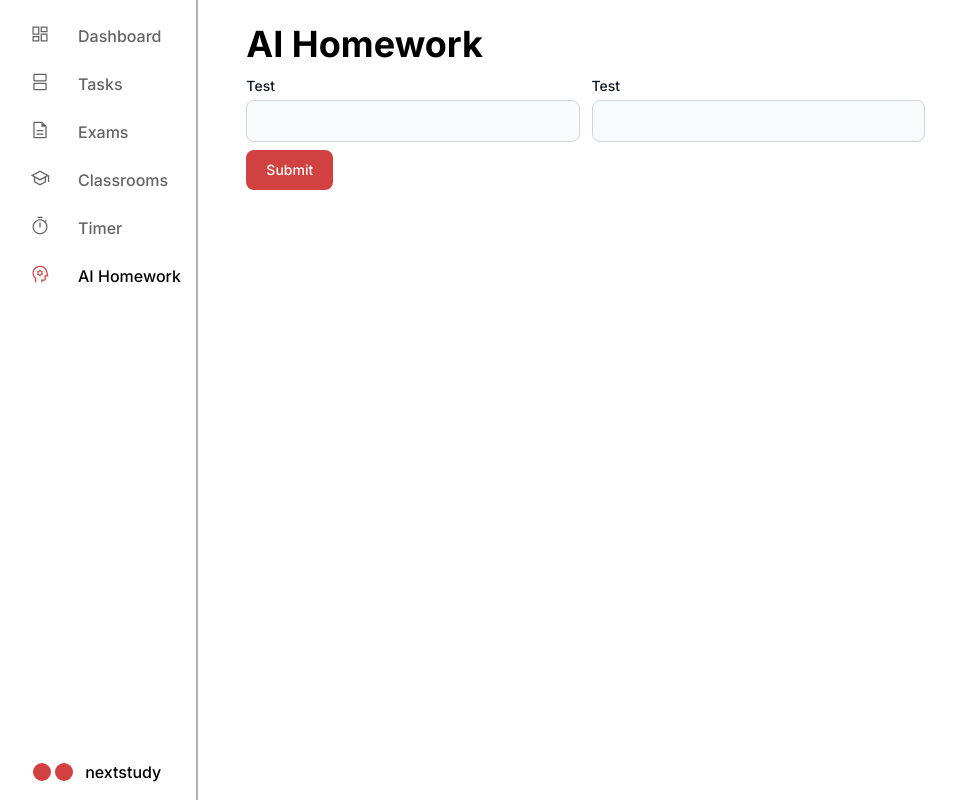
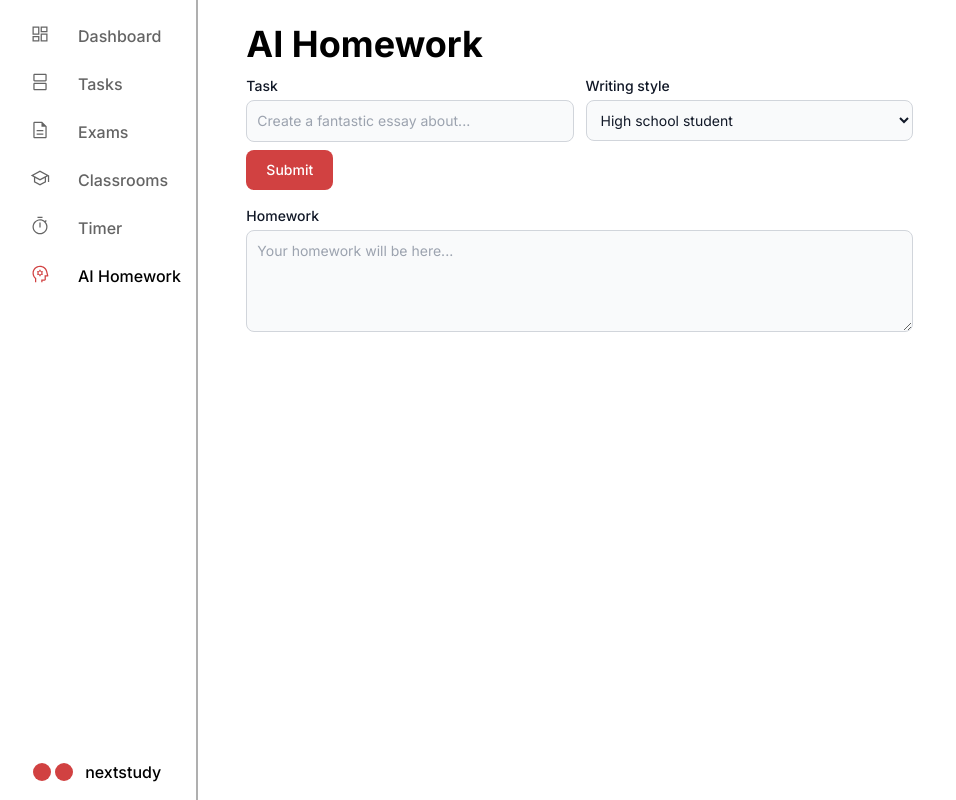
Before and after one commit to alvgonzx/nextstudy, a Next.js app in the folder frontend/: page /ai-homework in a window 1280 px wide. Shown: the whole page, without its empty margins (2-958 px from the left). Built offline with nearby package versions, Linux system fonts and the light colour scheme.

Commit message:
[dev] added ai-homework ui

```diff
--- a/frontend/app/ai-homework/page.jsx
+++ b/frontend/app/ai-homework/page.jsx
@@ -1,43 +1,10 @@
+import HomeworkForm from "../components/ai-homework/HomeworkForm";
+
 const AiHomeworkPage = () => {
     return (
         <>
             <p className="font-bold text-4xl">AI Homework</p>
-            <form>
-                <div className="flex w-full gap-3">
-                    <div className="w-1/3">
-                        <div class="mt-3">
-                            <label
-                                for="base-input"
-                                class="block mb-1 text-sm font-medium text-gray-900"
-                            >
-                                Test
-                            </label>
-                            <input
-                                type="text"
-                                id="base-input"
-                                class="bg-gray-50 border border-gray-300 text-gray-900 text-sm rounded-lg block w-full p-2.5"
-                            />
-                        </div>
-                    </div>
-                    <div className="w-1/3">
-                        <div class="mt-3">
-                            <label
-                                for="base-input"
-                                class="block mb-1 text-sm font-medium text-gray-900"
-                            >
-                                Test
-                            </label>
-                            <input
-                                type="text"
-                                id="base-input"
-                                class="bg-gray-50 border border-gray-300 text-gray-900 text-sm rounded-lg block w-full p-2.5"
-                            />
-                        </div>
-                    </div>
-                </div>
-
-                <button type="submit" class="mt-2 text-white bg-[#D14141] hover:bg-red-700 font-medium rounded-lg text-sm w-full sm:w-auto px-5 py-2.5 text-center">Submit</button>
-            </form>
+            <HomeworkForm />
         </>
     );
 };
--- /dev/null
+++ b/frontend/app/components/ai-homework/HomeworkForm.jsx
@@ -0,0 +1,68 @@
+const HomeworkForm = () => {
+    return (
+        <form>
+            <div className="flex gap-3 w-2/3">
+                <div className="w-1/2">
+                    <div class="mt-3">
+                        <label
+                            for="base-input"
+                            class="block mb-1 text-sm font-medium text-gray-900"
+                        >
+                            Task
+                        </label>
+                        <input
+                            type="text"
+                            id="base-input"
+                            class="bg-gray-50 border border-gray-300 text-gray-900 text-sm rounded-lg block w-full p-2.5"
+                            placeholder="Create a fantastic essay about..."
+                        />
+                    </div>
+                </div>
+                <div className="w-1/2">
+                    <div className="mt-3">
+                        <label
+                            for="countries"
+                            class="block mb-1 text-sm font-medium text-gray-900 dark:text-white"
+                        >
+                            Writing style
+                        </label>
+                        <select
+                            id="countries"
+                            class="bg-gray-50 border border-gray-300 text-gray-900 text-sm rounded-lg focus:ring-blue-500 focus:border-blue-500 block w-full p-2.5 dark:bg-gray-700 dark:border-gray-600 dark:placeholder-gray-400 dark:text-white dark:focus:ring-blue-500 dark:focus:border-blue-500"
+                        >
+                            <option value="highschool" selected>
+                                High school student
+                            </option>
+                            <option value="middleschool">
+                                Middle school student
+                            </option>
+                            <option value="university">
+                                University student
+                            </option>
+                        </select>
+                    </div>
+                </div>
+            </div>
+            <button
+                type="submit"
+                class="mt-2 text-white bg-[#D14141] hover:bg-red-700 font-medium rounded-lg text-sm w-full sm:w-auto px-5 py-2.5 text-center"
+            >
+                Submit
+            </button>
+            <label
+                for="message"
+                class="block mt-4 mb-1 text-sm font-medium text-gray-900 dark:text-white"
+            >
+                Homework
+            </label>
+            <textarea
+                id="message"
+                rows="4"
+                class="block p-2.5 w-2/3 text-sm text-gray-900 bg-gray-50 rounded-lg border border-gray-300"
+                placeholder="Your homework will be here..."
+            ></textarea>
+        </form>
+    );
+};
+
+export default HomeworkForm;
```
